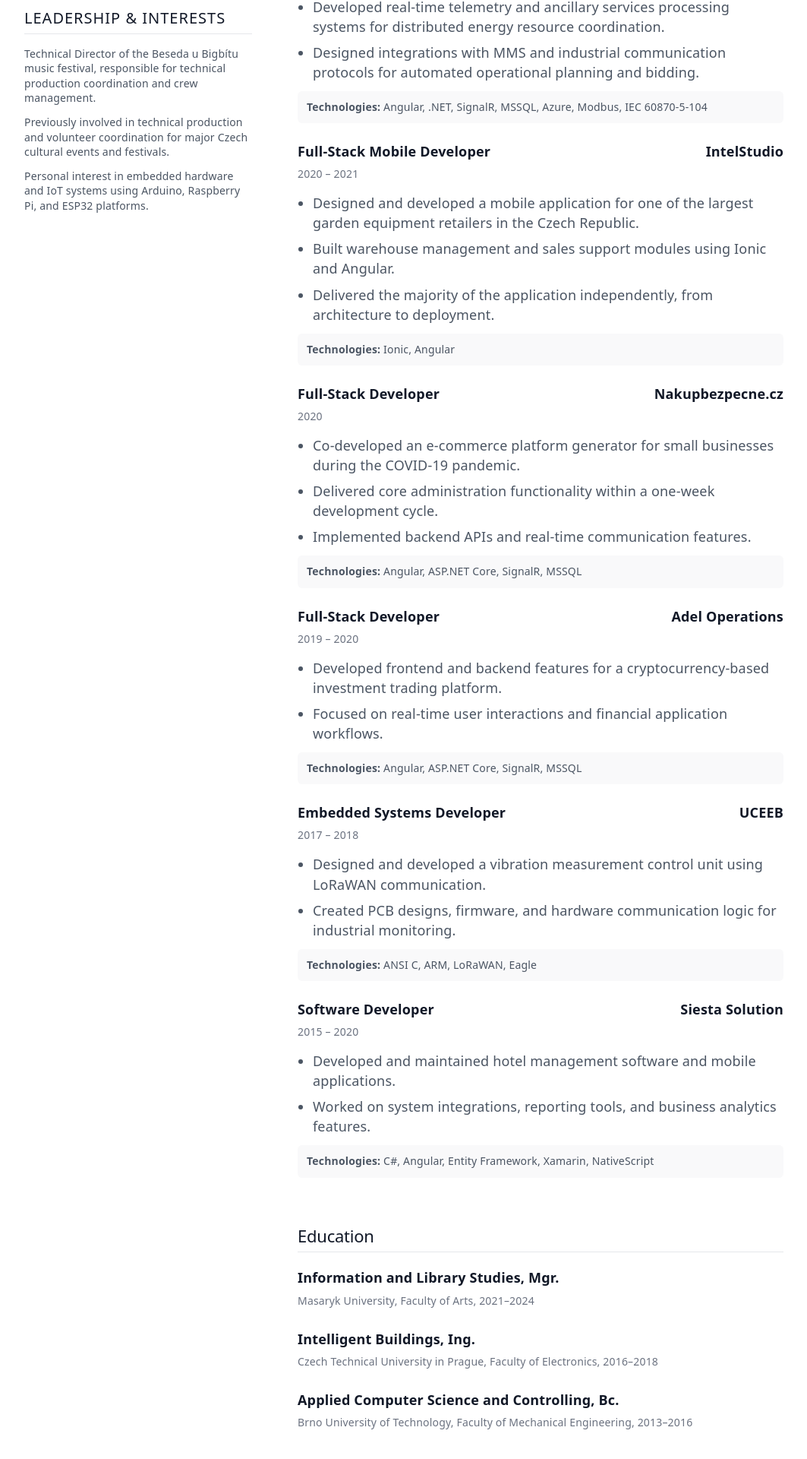
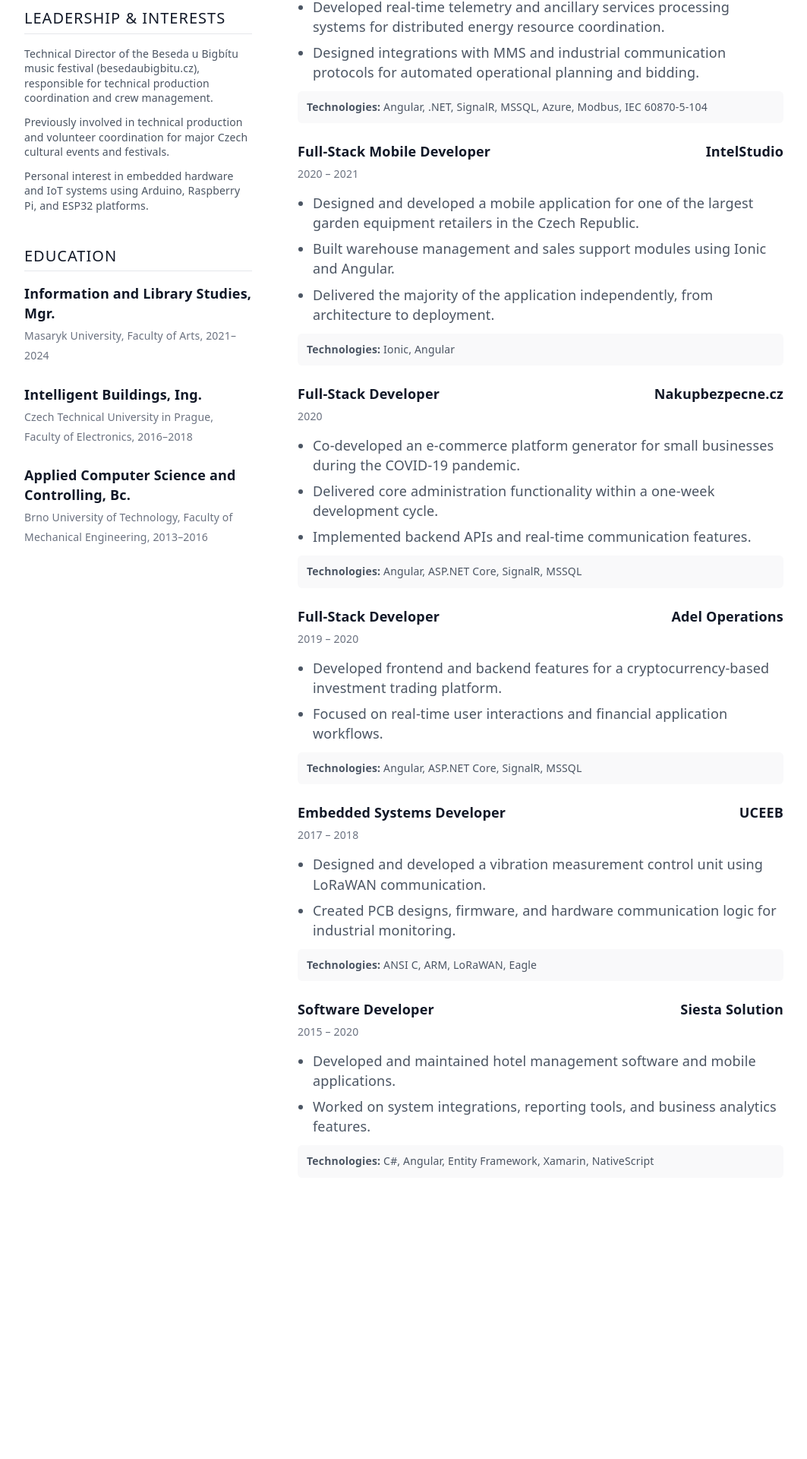
Before and after one commit to BroomEx/CV, an Angular app: page / in a window 1280 px wide. Shown: the part 784-2704 px from the top of the page at 76% size, without its empty margins (108-1171 px from the left). After the commit the page ends 2398 px from the top, so only its background shows below. Built offline with nearby package versions, Linux system fonts and the light colour scheme.

Commit message:
add education section to CV and update leadership descriptions in translations

```diff
--- a/src/app/app.html
+++ b/src/app/app.html
@@ -51,6 +51,16 @@
           }
         </ul>
       </section>
+
+      <section>
+        <h2>{{ t().sections.education }}</h2>
+        @for (item of t().educationItems; track $index) {
+          <div class="education-item">
+            <h3>{{ item.degree }}</h3>
+            <p class="school">{{ item.school }}</p>
+          </div>
+        }
+      </section>
     </aside>
 
     <div class="cv-main">
@@ -77,16 +87,6 @@
           </div>
         }
       </section>
-
-      <section>
-        <h2>{{ t().sections.education }}</h2>
-        @for (item of t().educationItems; track $index) {
-          <div class="education-item">
-            <h3>{{ item.degree }}</h3>
-            <p class="school">{{ item.school }}</p>
-          </div>
-        }
-      </section>
     </div>
   </main>
 </div>
--- a/src/app/translations.ts
+++ b/src/app/translations.ts
@@ -104,7 +104,7 @@
       }
     ],
     leadership: [
-      "Technical Director of the Beseda u Bigbítu music festival, responsible for technical production coordination and crew management.",
+      "Technical Director of the Beseda u Bigbítu music festival (besedaubigbitu.cz), responsible for technical production coordination and crew management.",
       "Previously involved in technical production and volunteer coordination for major Czech cultural events and festivals.",
       "Personal interest in embedded hardware and IoT systems using Arduino, Raspberry Pi, and ESP32 platforms."
     ],
@@ -130,7 +130,7 @@
       summary: "Shrnutí",
       experience: "Zkušenosti",
       education: "Vzdělání",
-      leadership: "Vedení a zájmy"
+      leadership: "Zájmy"
     },
     summaryContent: "Full-Stack vývojář a Tech Lead s více než 8 lety zkušeností s budováním podnikových a průmyslových softwarových řešení pomocí technologií Angular a .NET. V posledních letech jsem se intenzivně věnoval real-time systémům v oblasti energetiky, zpracování telemetrie a integraci hardwaru se softwarem. Mám zkušenost s řízením a realizací projektů v jejich celém rozsahu – od úvodní byznys analýzy a návrhu architektury až po finální nasazení a dlouhodobou údržbu.",
     skills: {
@@ -219,7 +219,7 @@
       }
     ],
     leadership: [
-      "Technický ředitel hudebního festivalu Beseda u Bigbítu, zodpovědný za koordinaci technické produkce a správu týmu.",
+      "Technický ředitel hudebního festivalu Beseda u Bigbítu (besedaubigbitu.cz), zodpovědný za koordinaci technické produkce a správu týmu.",
       "Dříve zapojen do technické produkce a koordinace dobrovolníků pro významné české kulturní akce a festivaly.",
       "Osobní zájem o vestavěný hardware a IoT systémy využívající platformy Arduino, Raspberry Pi a ESP32."
     ],
```
